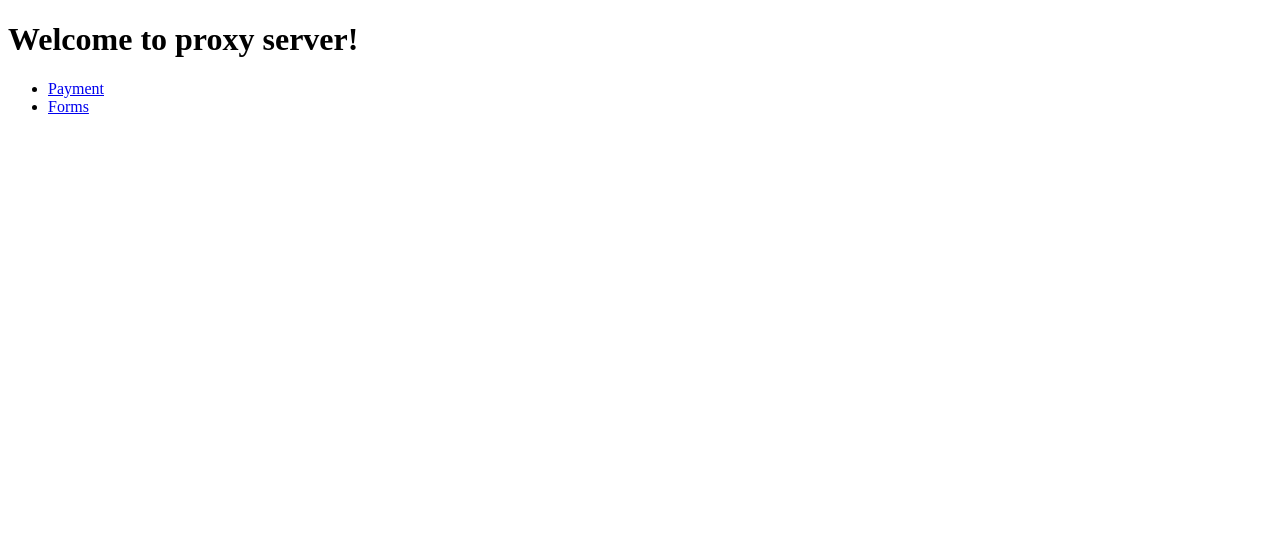
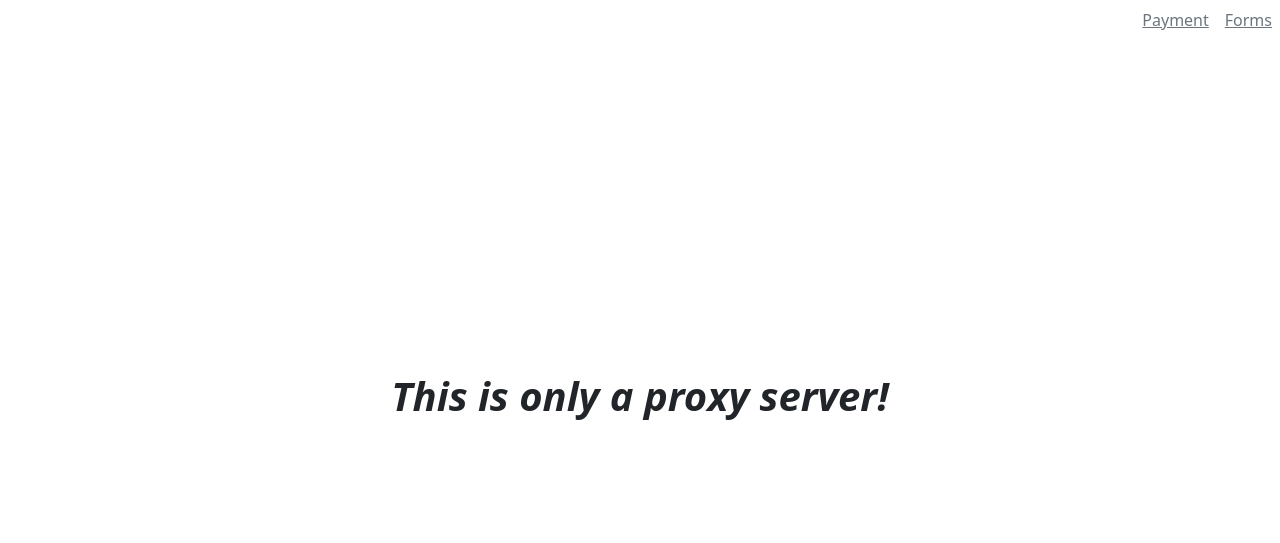
Before and after one commit to ICTDhsac/lbp_payment_proxy_server, a website: page public/index.html in a window 1280 px wide. Drawn offline with nearby package versions, Linux system fonts and the light colour scheme.

Commit message:
updating dashboard

```diff
--- a/public/index.html
+++ b/public/index.html
@@ -3,13 +3,32 @@
 <head>
     <meta charset="UTF-8">
     <meta name="viewport" content="width=device-width, initial-scale=1.0">
+    <link href="https://cdn.jsdelivr.net/npm/bootstrap@5.3.3/dist/css/bootstrap.min.css" rel="stylesheet" integrity="sha384-QWTKZyjpPEjISv5WaRU9OFeRpok6YctnYmDr5pNlyT2bRjXh0JMhjY6hW+ALEwIH" crossorigin="anonymous">
     <title>This is only a proxy server</title>
+    <style>
+
+        .min-vh-100 {
+            min-height: 100vh;
+        }
+        .no-bullets {
+            list-style-type: none;
+            padding-left: 0;
+        }
+    </style>
 </head>
 <body>
-    <h1>Welcome to proxy server!</h1>
-    <ul>
-        <li><a href="/payment">Payment</a></li>
-        <li><a href="/form">Forms</a></li>
+    <ul class="no-bullets d-flex justify-content-end">
+        <li class="p-2"><a class="text-secondary" href="/payment">Payment</a></li>
+        <li class="p-2"><a class="text-secondary" href="/form">Forms</a></li>
     </ul>
+    <div class="container d-flex align-items-center justify-content-center min-vh-100">
+        <section class="text-center">
+
+            <h1 class="fw-bold fst-italic">This is only a proxy server!</h1>
+            <h1 class="fw-bold fst-italic">&nbsp;</h1>
+            <h1 class="fw-bold fst-italic">&nbsp;</h1>
+        </section>
+    </div>
+
 </body>
 </html>
```
